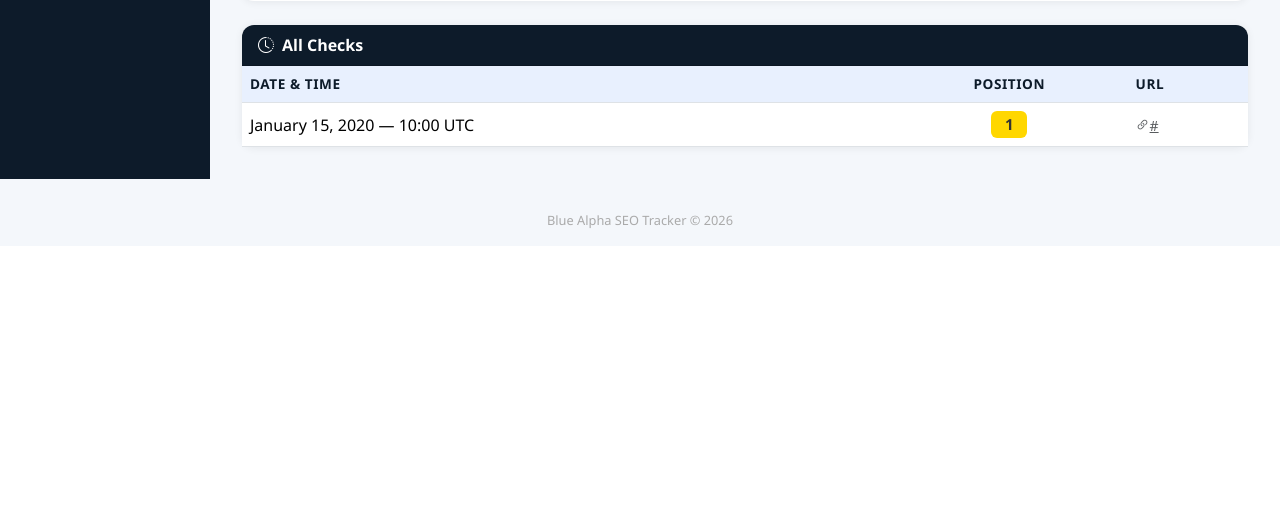
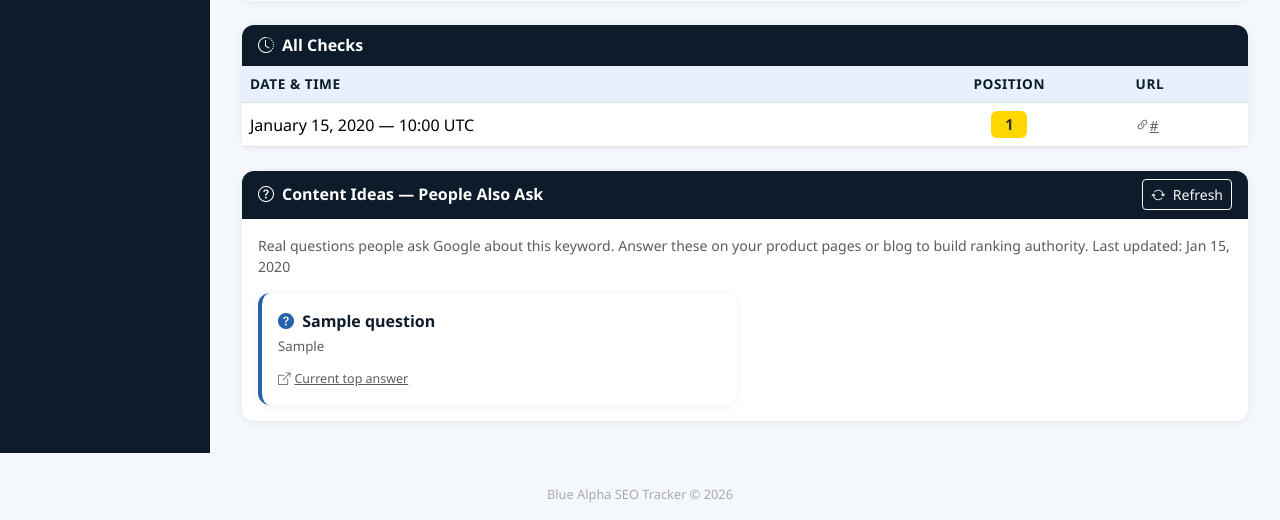
Before and after one commit to maverick-for-jesse/bluealpha-seo-tracker, a Flask app: page /keywords/1/history in a window 1280 px wide. Shown: the part 682-1202 px from the top of the page. Before the commit the page ends 911 px from the top, so only its background shows below. Run offline with Flask 3, Linux system fonts and the light colour scheme; a user stored in the database is signed in; tables that the repository leaves empty hold one stand-in row (values such as "Sample post").

Commit message:
Add Content Ideas feature — People Also Ask questions
- New KeywordQuestion model stores PAA questions per keyword
- Keyword Research page: shows PAA questions for seed keyword automatically
- Keyword History page: Fetch/Refresh button to pull and store questions
- Questions show Google's answer snippet + link to current top answer
- Uses SerpAPI (already paid for), no extra API needed

```diff
--- a/app.py
+++ b/app.py
@@ -119,6 +119,18 @@ class Ranking(db.Model):
     url = db.Column(db.String(2000), nullable=True)
 
 
+class KeywordQuestion(db.Model):
+    __tablename__ = "keyword_questions"
+    id = db.Column(db.Integer, primary_key=True)
+    keyword_id = db.Column(db.Integer, db.ForeignKey("keywords.id"), nullable=False)
+    question = db.Column(db.String(1000), nullable=False)
+    snippet = db.Column(db.Text, nullable=True)   # Google's answer snippet
+    source_url = db.Column(db.String(2000), nullable=True)
+    fetched_at = db.Column(db.DateTime, default=datetime.utcnow, nullable=False)
+    keyword_ref = db.relationship("Keyword", backref=db.backref("questions", lazy="dynamic",
+                                  cascade="all, delete-orphan"))
+
+
 # ---------------------------------------------------------------------------
 # Auth
 # ---------------------------------------------------------------------------
@@ -165,6 +177,50 @@ def check_rank_for_keyword(keyword_text: str):
             return i, link
 
     return None, None
+
+
+def fetch_people_also_ask(keyword_text: str):
+    """
+    Fetch People Also Ask questions from SerpAPI for a keyword.
+    Returns list of dicts: {question, snippet, source_url}
+    """
+    api_key = get_serpapi_key()
+    if not api_key:
+        return []
+    params = {
+        "engine": "google",
+        "q": keyword_text,
+        "api_key": api_key,
+        "gl": "us",
+        "hl": "en",
+        "num": 10,
+    }
+    response = requests.get("https://serpapi.com/search", params=params, timeout=30)
+    response.raise_for_status()
+    data = response.json()
+
+    questions = []
+    for item in data.get("related_questions", []):
+        questions.append({
+            "question": item.get("question", ""),
+            "snippet": item.get("snippet", ""),
+            "source_url": item.get("link", ""),
+        })
+    return questions
+
+
+def store_questions(keyword_id: int, questions: list):
+    """Store PAA questions for a keyword, replacing any previous set."""
+    KeywordQuestion.query.filter_by(keyword_id=keyword_id).delete()
+    for q in questions:
+        kq = KeywordQuestion(
+            keyword_id=keyword_id,
+            question=q["question"],
+            snippet=q.get("snippet"),
+            source_url=q.get("source_url"),
+        )
+        db.session.add(kq)
+    db.session.commit()
 
 
 def store_ranking(keyword_id: int, position, url):
@@ -418,12 +474,15 @@ def keyword_history(keyword_id):
         chart_labels.append(r.checked_at.strftime("%b %d"))
         chart_data.append(r.position if r.position else "null")
 
+    stored_questions = kw.questions.order_by(KeywordQuestion.fetched_at.desc()).all()
+
     return render_template(
         "keyword_history.html",
         kw=kw,
         rankings=rankings,
         chart_labels=json.dumps(chart_labels),
         chart_data=json.dumps([p if p != "null" else None for p in chart_data]),
+        questions=stored_questions,
     )
 
 
@@ -462,6 +521,23 @@ def cron_weekly_summary():
 def api_check_now():
     results = check_all_active_keywords()
     return jsonify({"status": "ok", "results": results})
+
+
+# ---------------------------------------------------------------------------
+# Content Ideas — People Also Ask
+# ---------------------------------------------------------------------------
+
+@app.route("/keywords/<int:keyword_id>/fetch-questions", methods=["POST"])
+@login_required
+def fetch_keyword_questions(keyword_id):
+    kw = Keyword.query.get_or_404(keyword_id)
+    try:
+        questions = fetch_people_also_ask(kw.keyword)
+        store_questions(keyword_id, questions)
+        flash(f"✅ Found {len(questions)} questions for \"{kw.keyword}\".", "success")
+    except Exception as e:
+        flash(f"Failed to fetch questions: {e}", "danger")
+    return redirect(url_for("keyword_history", keyword_id=keyword_id))
 
 
 # ---------------------------------------------------------------------------
@@ -567,6 +643,7 @@ def dataforseo_related_keywords(seed: str, location_code: int = 2840, language_c
 def keyword_research():
     results = None
     suggestions = []
+    questions = []
     query = None
     error = None
     location_code = request.form.get("location_code", "2840")
@@ -616,6 +693,13 @@ def keyword_research():
             # Suggestions = related keywords not in main results (chips)
             suggestions = [r["keyword"] for r in results[1:15]]
 
+            # People Also Ask questions for seed keyword
+            try:
+                questions = fetch_people_also_ask(query)
+            except Exception as e:
+                logger.warning(f"PAA fetch failed: {e}")
+                questions = []
+
         except Exception as e:
             logger.error(f"DataForSEO error: {e}")
             error = f"Keyword research failed: {e}"
@@ -625,6 +709,7 @@ def keyword_research():
         results=results,
         query=query,
         suggestions=suggestions,
+        questions=questions,
         error=error,
         location_code=location_code,
     )
--- a/templates/keyword_history.html
+++ b/templates/keyword_history.html
@@ -138,6 +138,60 @@
   </div>
 </div>
 {% endif %}
+
+<!-- Content Ideas / People Also Ask -->
+<div class="card mt-4">
+  <div class="card-header d-flex align-items-center justify-content-between">
+    <span><i class="bi bi-question-circle me-2"></i>Content Ideas — People Also Ask</span>
+    <form method="POST" action="{{ url_for('fetch_keyword_questions', keyword_id=kw.id) }}">
+      <button type="submit" class="btn btn-sm btn-outline-light">
+        <i class="bi bi-arrow-repeat me-1"></i>
+        {% if questions %}Refresh{% else %}Fetch Questions{% endif %}
+      </button>
+    </form>
+  </div>
+  <div class="card-body">
+    {% if questions %}
+      <p class="text-muted mb-3" style="font-size:.88rem">
+        Real questions people ask Google about this keyword. Answer these on your product pages or blog to build ranking authority.
+        <span class="text-muted">Last updated: {{ questions[0].fetched_at.strftime('%b %d, %Y') }}</span>
+      </p>
+      <div class="row g-3">
+        {% for q in questions %}
+        <div class="col-md-6">
+          <div class="card h-100" style="border-left:4px solid var(--ba-blue)">
+            <div class="card-body py-3">
+              <div class="fw-semibold mb-1" style="color:var(--ba-navy)">
+                <i class="bi bi-question-circle-fill me-1" style="color:var(--ba-blue)"></i>
+                {{ q.question }}
+              </div>
+              {% if q.snippet %}
+              <p class="text-muted mb-2" style="font-size:.83rem">{{ q.snippet|truncate(200) }}</p>
+              {% endif %}
+              {% if q.source_url %}
+              <a href="{{ q.source_url }}" target="_blank" class="text-muted" style="font-size:.78rem">
+                <i class="bi bi-box-arrow-up-right me-1"></i>Current top answer
+              </a>
+              {% endif %}
+            </div>
+          </div>
+        </div>
+        {% endfor %}
+      </div>
+    {% else %}
+      <div class="text-center py-4 text-muted">
+        <i class="bi bi-question-circle" style="font-size:2.5rem"></i>
+        <p class="mt-2 mb-3">No content ideas fetched yet.</p>
+        <form method="POST" action="{{ url_for('fetch_keyword_questions', keyword_id=kw.id) }}">
+          <button type="submit" class="btn btn-navy">
+            <i class="bi bi-search me-1"></i>Fetch Content Ideas
+          </button>
+        </form>
+        <small class="text-muted d-block mt-2">Uses one SerpAPI credit</small>
+      </div>
+    {% endif %}
+  </div>
+</div>
 {% endblock %}
 
 {% block scripts %}
```
Also changed, not shown: templates/keyword_research.html (+39 -0 lines).
